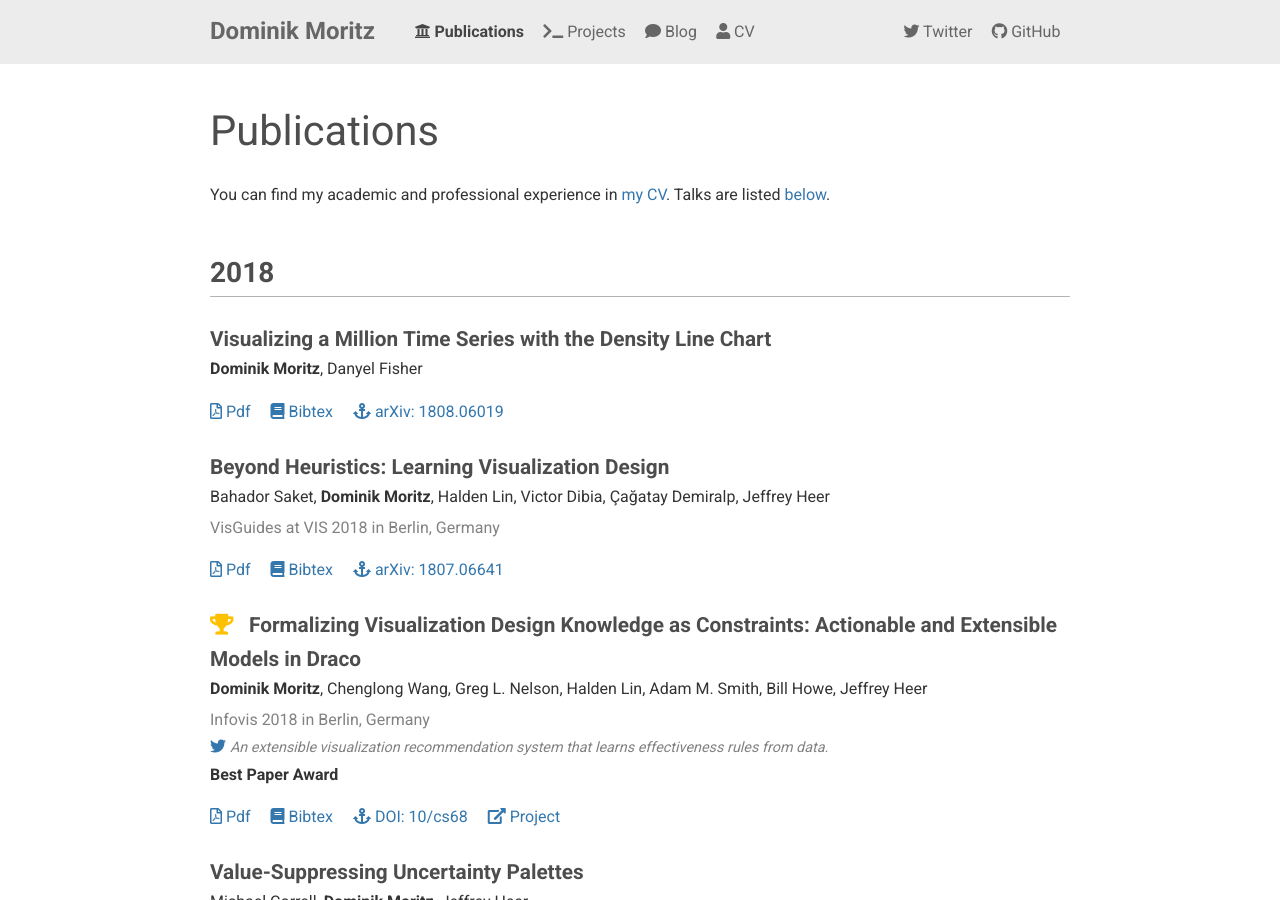
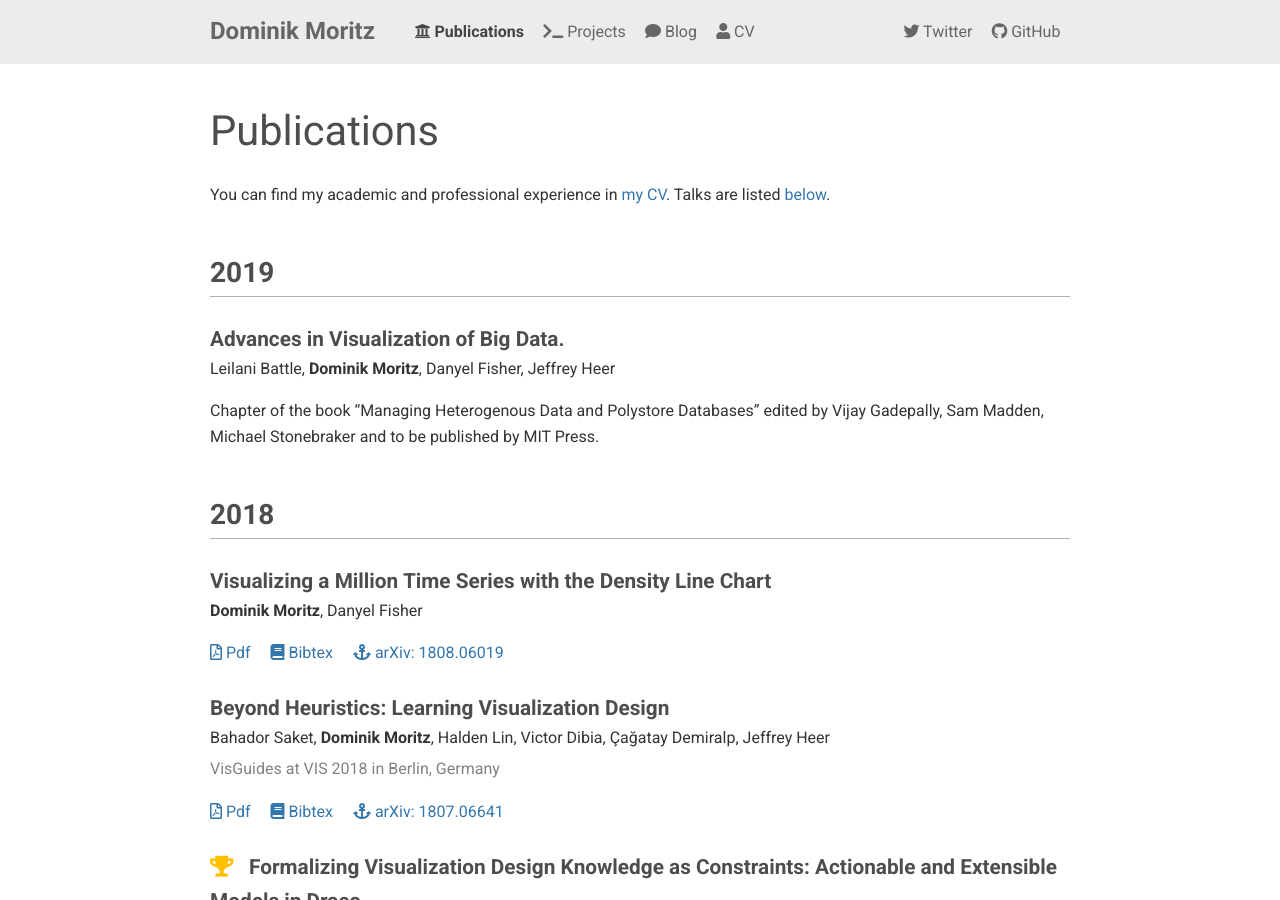
Before and after one commit to domoritz/domoritz.github.io, a Jekyll site: the page built from publications.md, in a window 1280 px wide and 900 px high. Built offline with Jekyll 4.4.1, drawn with Linux system fonts in a browser that asks for light colours; nearby versions of some CDN libraries.

Commit message:
Add chapter

```diff
--- a/_data/people.yml
+++ b/_data/people.yml
@@ -55,3 +55,6 @@ Blair D. Sullivan:
 
 Chenglong Wang:
   url: http://chenglongwang.org/
+
+Leilani Battle:
+  url: https://www.cs.umd.edu/~leilani/
--- a/_data/publications.yml
+++ b/_data/publications.yml
@@ -1,3 +1,14 @@
+- id: istc-chapter
+  title: "Advances in Visualization of Big Data."
+  year: 2019
+  authors:
+    - Leilani Battle
+    - Dominik Moritz
+    - Danyel Fisher
+    - Jeffrey Heer
+  description: "Chapter of the book \"Managing Heterogenous Data and Polystore Databases\" edited by Vijay Gadepally, Sam Madden, Michael Stonebraker and to be published by MIT Press."
+
+
 - id: million-time-series
   title: "Visualizing a Million Time Series with the Density Line Chart"
   year: 2018
```
